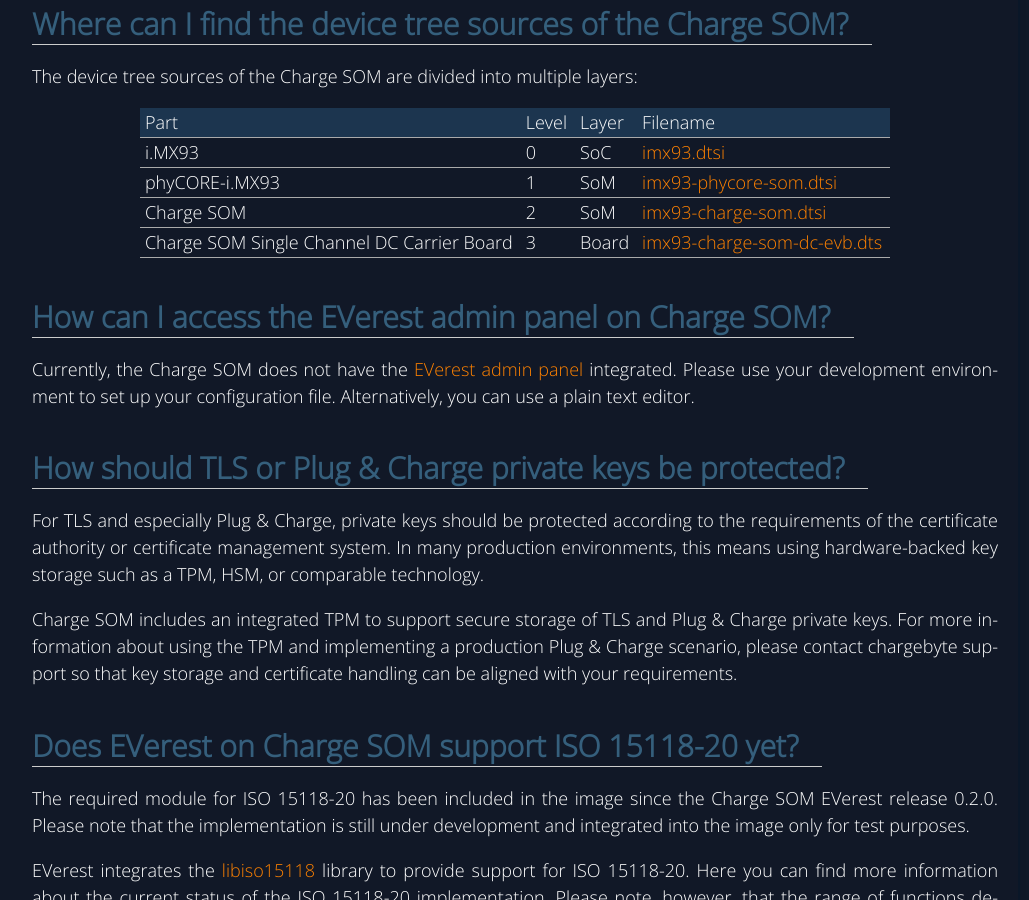
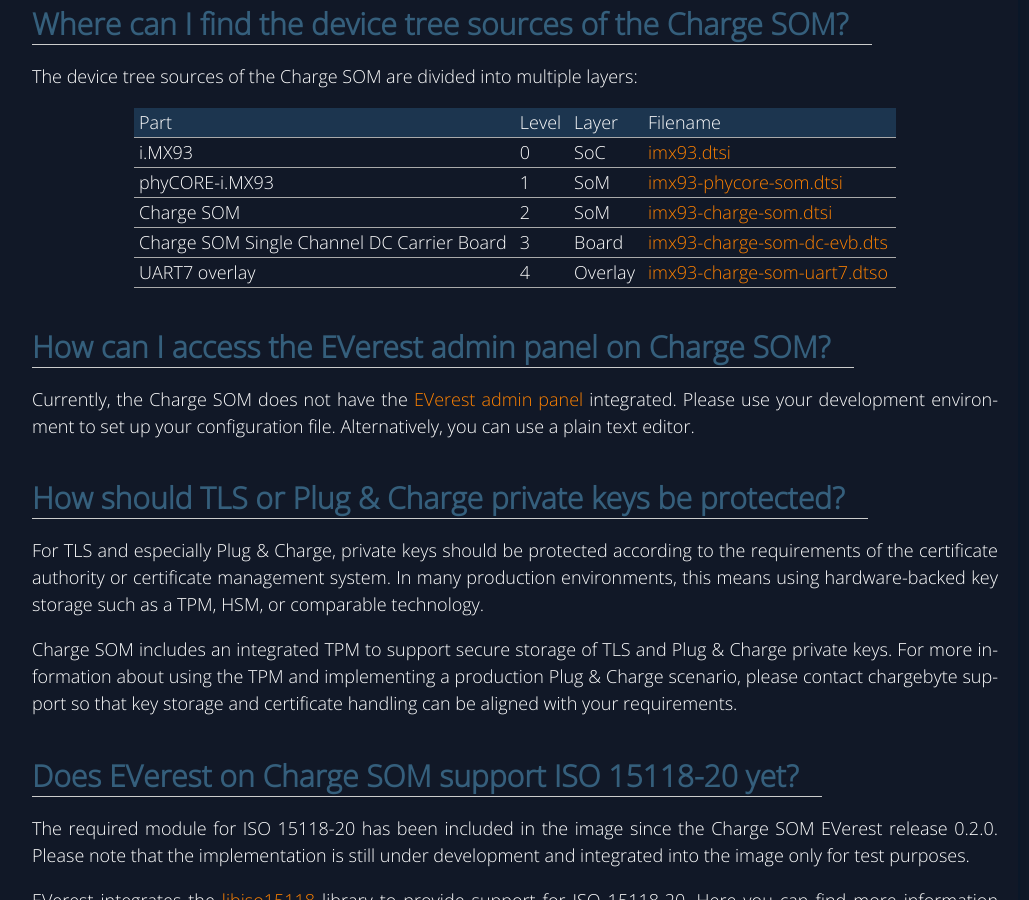
Before and after one commit to chargebyte/chargebyte-docs, a Sphinx documentation site: the page built from docs/source/troubleshooting.rst, in a window 1280 px wide and 900 px high, scrolled down 3637 px. Shown: the whole window, without its empty margins (218-1247 px from the left). Built offline with Sphinx 7.4.7, drawn with Linux system fonts in a browser that asks for light colours.

Commit message:
Charge SOM: Update to latest Linux branch
While at this, add overlays as another DT layer.

Signed-off-by: Stefan Wahren <stefan.wahren@chargebyte.com>

```diff
--- a/docs/source/troubleshooting.rst
+++ b/docs/source/troubleshooting.rst
@@ -148,7 +148,7 @@
 I like to create my own DT overlay. Is there an example?
 ^^^^^^^^^^^^^^^^^^^^^^^^^^^^^^^^^^^^^^^^^^^^^^^^^^^^^^^^
 
-Yes, please have a look at this `commit <https://github.com/chargebyte/linux/commit/125a587a0cf7e8d9db1fdddf9383a67c2b46d107>`_ .
+Yes, please have a look at this `commit <https://github.com/chargebyte/linux/commit/f078308d85a0820e19aed387e8f1e01b8eafe041>`_ .
 
 
 Where can I find the device tree sources of the Charge SOM?
@@ -166,19 +166,23 @@
    * - i.MX93
      - 0
      - SoC
-     - `imx93.dtsi <https://github.com/chargebyte/linux/blob/v6.6.23-2.0.0-phy-cb/arch/arm64/boot/dts/freescale/imx93.dtsi>`_
+     - `imx93.dtsi <https://github.com/chargebyte/linux/blob/v6.12.34-2.1.0-phy-cb/arch/arm64/boot/dts/freescale/imx93.dtsi>`_
    * - phyCORE-i.MX93
      - 1
      - SoM
-     - `imx93-phycore-som.dtsi <https://github.com/chargebyte/linux/blob/v6.6.23-2.0.0-phy-cb/arch/arm64/boot/dts/freescale/imx93-phycore-som.dtsi>`_
+     - `imx93-phycore-som.dtsi <https://github.com/chargebyte/linux/blob/v6.12.34-2.1.0-phy-cb/arch/arm64/boot/dts/freescale/imx93-phycore-som.dtsi>`_
    * - Charge SOM
      - 2
      - SoM
-     - `imx93-charge-som.dtsi <https://github.com/chargebyte/linux/blob/v6.6.23-2.0.0-phy-cb/arch/arm64/boot/dts/freescale/imx93-charge-som.dtsi>`_
+     - `imx93-charge-som.dtsi <https://github.com/chargebyte/linux/blob/v6.12.34-2.1.0-phy-cb/arch/arm64/boot/dts/freescale/imx93-charge-som.dtsi>`_
    * - Charge SOM Single Channel DC Carrier Board
      - 3
      - Board
-     - `imx93-charge-som-dc-evb.dts <https://github.com/chargebyte/linux/blob/v6.6.23-2.0.0-phy-cb/arch/arm64/boot/dts/freescale/imx93-charge-som-dc-evb.dts>`_
+     - `imx93-charge-som-dc-evb.dts <https://github.com/chargebyte/linux/blob/v6.12.34-2.1.0-phy-cb/arch/arm64/boot/dts/freescale/imx93-charge-som-dc-evb.dts>`_
+   * - UART7 overlay
+     - 4
+     - Overlay
+     - `imx93-charge-som-uart7.dtso <https://github.com/chargebyte/linux/blob/v6.12.34-2.1.0-phy-cb/arch/arm64/boot/dts/freescale/imx93-charge-som-uart7.dtso>`_
 
 
 How can I access the EVerest admin panel on Charge SOM?
```
